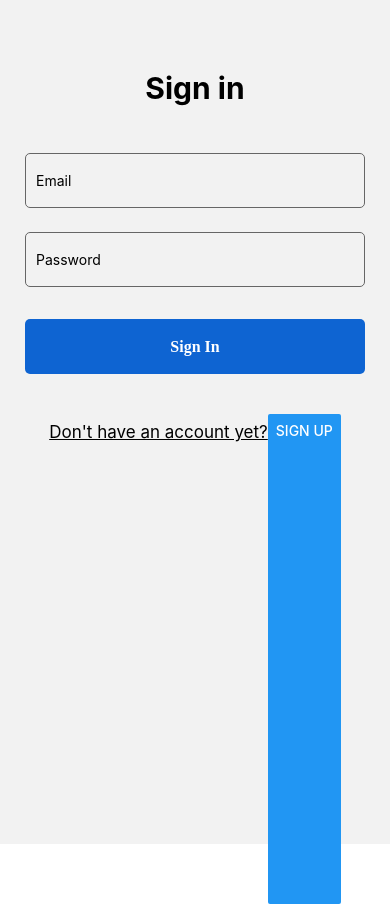
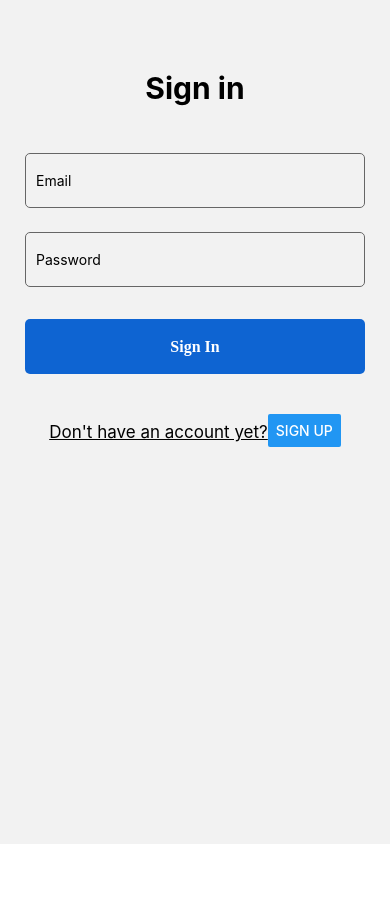
Before and after one commit to moshawgi/SRIPApplication, a React Native app: screen /Login in a window 390 px wide. After the commit the page ends 844 px from the top, so only its background shows below. Built offline with nearby package versions, Linux system fonts and the light colour scheme.

Commit message:
Done with everything

```diff
--- a/Components/ProfileComponent.js
+++ b/Components/ProfileComponent.js
@@ -1,5 +1,5 @@
 import * as React from 'react';
-import {Button, Text, StyleSheet, TextInput, View, TouchableOpacity, Image, Platform} from 'react-native';
+import {Button, Text, StyleSheet, TextInput, View, TouchableOpacity, Image, Platform, ScrollView} from 'react-native';
 import AppButton from './AppButtonComponent';
 import { AntDesign } from '@expo/vector-icons';
 import * as ImagePicker from 'expo-image-picker';
@@ -72,6 +72,7 @@ const ProfilePage = ({navigation}) => {
 
     return (
       <>
+      <ScrollView>
       <View style={imageUploaderStyles.container}>
         {
             image  && <Image source={{ uri: image.uri }} style={{ width: 150, height: 150 }} />
@@ -100,6 +101,7 @@ const ProfilePage = ({navigation}) => {
       <AppButton style={styles.appButtonContainer} title="Save Changes" onPress={handleUploadPhoto}/>
       <AppButton style = {[styles.appButtonContainer, styles.logoutButton]} title="Logout" onPress={() => {AsyncStorage.removeItem("token"); navigation.navigate('Register')}}/>
       </View>
+      </ScrollView>
       </>
     );
 }
--- a/Components/SignInComponent.js
+++ b/Components/SignInComponent.js
@@ -1,5 +1,5 @@
 import * as React from 'react';
-import {Button, Text, StyleSheet, TextInput, View, Alert} from 'react-native';
+import {Button, Text, StyleSheet, TextInput, View, Alert, ScrollView} from 'react-native';
 import AsyncStorage from '@react-native-async-storage/async-storage';
 import DropdownComponent from './DropdownComponent';
 import axios from 'axios'
@@ -23,6 +23,7 @@ const SignIn = ({navigation}) => {
     };
     return (
       <>
+      <ScrollView>
       <Text style={styles.header}>Sign in</Text>
       <TextInput
         style={styles.input}
@@ -65,6 +66,7 @@ const SignIn = ({navigation}) => {
       <Text style={{textDecorationLine: 'underline', top: 8, fontSize: 17}}>Don't have an account yet?</Text>
       <Button title="Sign Up" onPress={() => navigation.navigate('Register')}/>
       </View>
+      </ScrollView>
       </>
     );
 }
--- a/Components/SignUpComponent.js
+++ b/Components/SignUpComponent.js
@@ -1,5 +1,5 @@
 import * as React from 'react';
-import {Button, Text, StyleSheet, TextInput, View, Alert} from 'react-native';
+import {Button, Text, StyleSheet, TextInput, View, Alert, ScrollView} from 'react-native';
 import { Dropdown } from 'react-native-element-dropdown';
 import AntDesign from '@expo/vector-icons/AntDesign';
 import axios from 'axios';
@@ -53,6 +53,7 @@ const SignUp = ({navigation}) => {
 
     return (
       <>
+      <ScrollView>
       <Text style={styles.header}>Create an account</Text>
       <Text style={styles.subheader}>Connect with people near you today!</Text>
       <TextInput
@@ -141,6 +142,7 @@ const SignUp = ({navigation}) => {
       <Text style={{textDecorationLine: 'underline', top: 8, fontSize: 17}}>Already have an account?</Text>
       <Button title="Sign In" onPress={() => navigation.navigate('Login')}/>
       </View>
+      </ScrollView>
       </>
     );
 };
```
